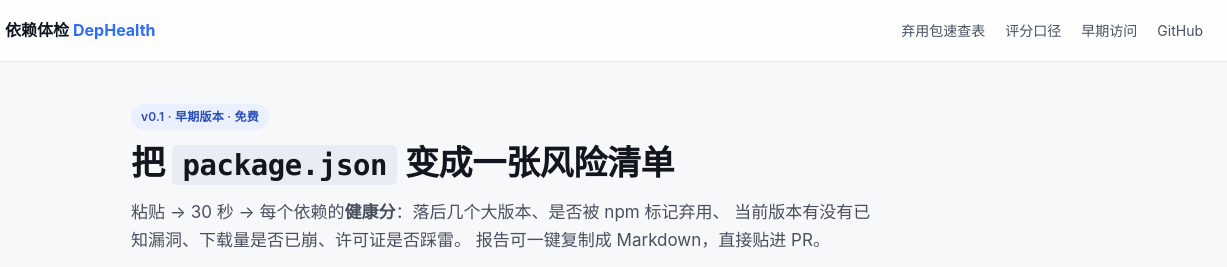
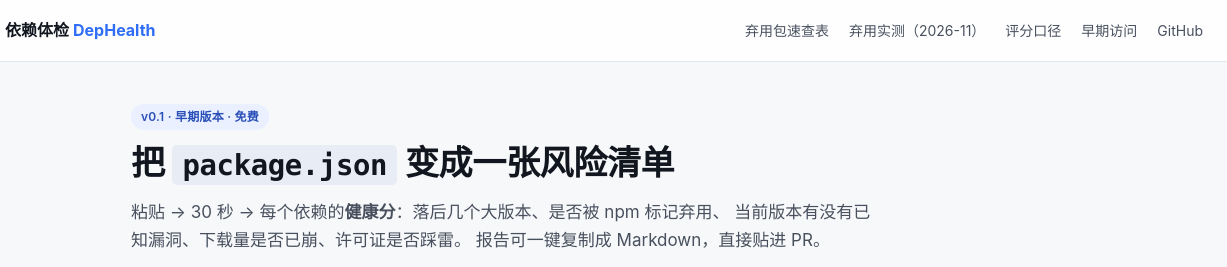
Before and after one commit to elsonshow/dep-health, a plain HTML site: page index.html in a window 1280 px wide. Shown: the top 267 px of the page, 53-1280 px from the left. Drawn offline with Linux system fonts and the light colour scheme.

Commit message:
data: 更新 index.html（npm 弃用包实测 2026-11-24）

```diff
--- a/index.html
+++ b/index.html
@@ -22,6 +22,7 @@
   </a>
   <nav class="site-nav">
     <a href="risk-index.html">弃用包速查表</a>
+    <a href="NPM-DEPRECATED-2026-11.md">弃用实测（2026-11）</a>
     <a href="#method">评分口径</a>
     <a href="#pricing">早期访问</a>
     <a href="https://github.com/elsonshow/dep-health" rel="noopener">GitHub</a>
```
